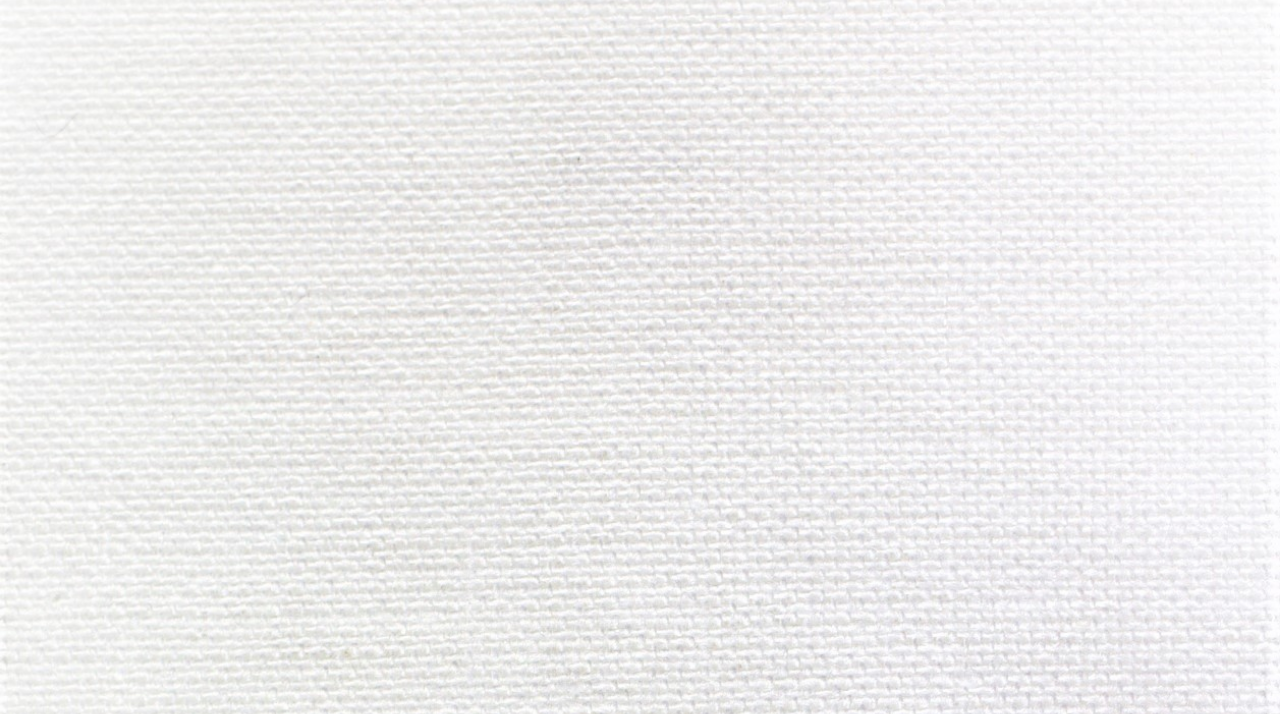
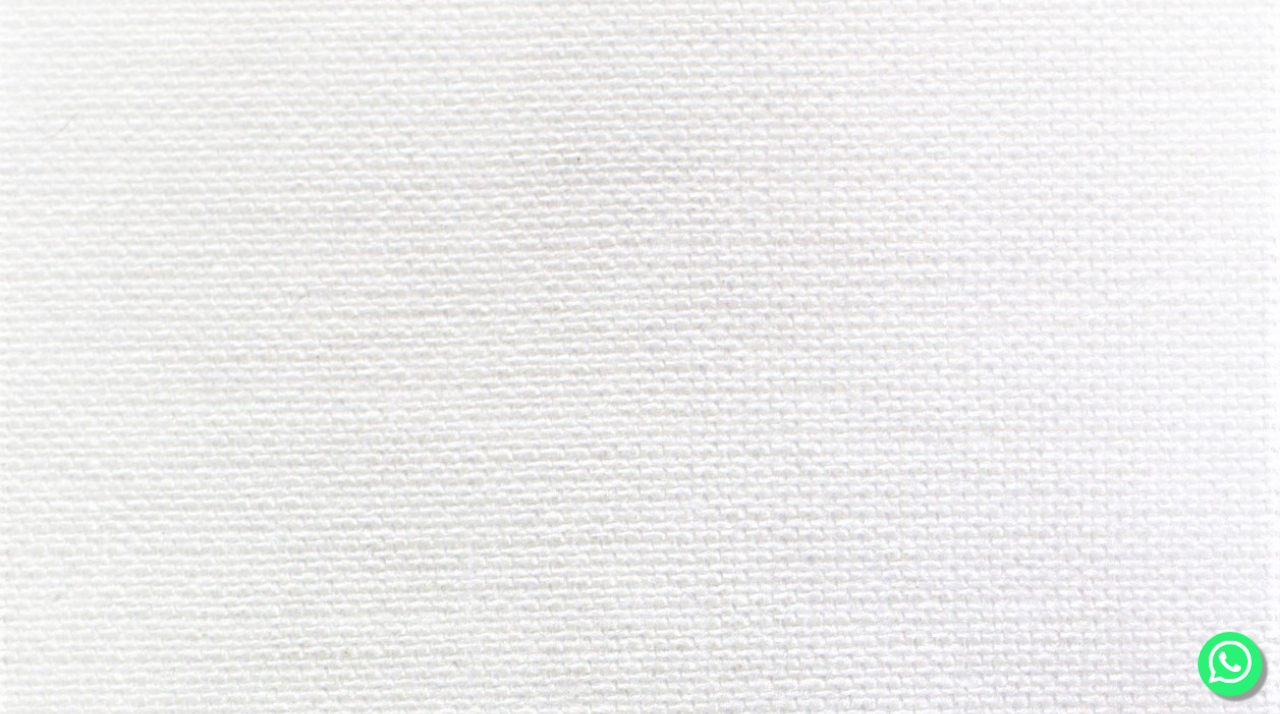
Before and after one commit to PedroAndradeOriginal/le-petit-b, a plain HTML site: page index.html in a window 1280 px wide. Shown: the part 86-800 px from the top of the page. Drawn offline with nearby package versions, Linux system fonts and the light colour scheme.

Commit message:
wpp buton

```diff
--- a/css/main.css
+++ b/css/main.css
@@ -15,6 +15,43 @@ body {
 @font-face {
     font-family: fonte02;
     src: url(fonts/SEGUIEMJ.TTF)
+}
+
+@-webkit-keyframes pulse {
+    0% {
+        -webkit-transform: scale(1);
+        -webkit-filter: brightness(100%);
+    }
+
+    100% {
+        -webkit-transform: scale(1.1);
+        -webkit-filter: brightness(120%);
+    }
+}
+
+@keyframes pulse {
+    0% {
+        transform: scale(1);
+        filter: brightness(100%);
+    }
+
+    100% {
+        transform: scale(1.1);
+        filter: brightness(120%);
+    }
+}
+
+
+::-webkit-scrollbar {
+    width: 4px;
+}
+
+::-webkit-scrollbar-track {
+    background-color: #FFED00;
+}
+
+::-webkit-scrollbar-thumb {
+    background-color: #1D1D1B;
 }
 
 
@@ -56,6 +93,37 @@ body {
     transform: scale(1.3);
 }
 
+/* ========================== botão do whatsapp =============================*/
+
+.whatsapp-link {
+    position: fixed;
+    width: 60px;
+    height: 60px;
+    bottom: 20px;
+    right: 20px;
+    background-color: #25d366;
+    color: #fff;
+    border-radius: 50px;
+    text-align: center;
+    font-size: 30px;
+    box-shadow: 5px 5px 2px #888;
+    z-index: 1000;
+    animation: pulse 0.9s infinite;
+    animation-direction: alternate;
+    -webkit-animation-name: pulse;
+    animation-name: pulse;
+}
+
+.whatsapp-link:hover {
+    transform: scale(1.2);
+    animation: none;
+}
+
+.whatsapp-link img {
+    height: 40px;
+    margin-top: 6px;
+}
+
 /* ========================== responsivo =============================*/
 
 @media screen and (max-width: 992px) {
--- a/index.html
+++ b/index.html
@@ -42,6 +42,10 @@
         </div>
     </nav>
 
+    <a class="whatsapp-link" href="https://wa.me/5521996019448" target="_blank">
+        <img src="img/whats.svg" alt="" srcset="">
+    </a>
+
     <main>
         <section>
 
```
Also changed, not shown: img/whats.svg (added), 1 other file.
